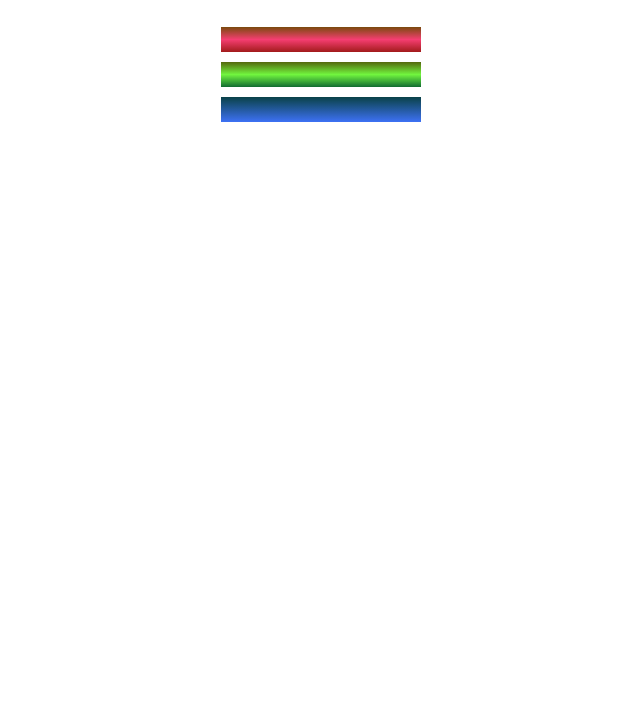
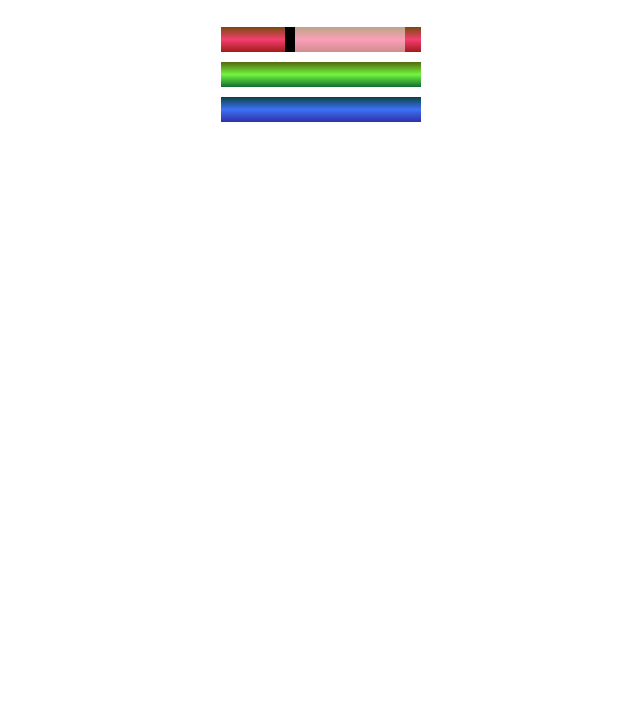
Before and after one commit to BritishPandaChick/fcc-colored-markers, a plain HTML site: page index.html in a window 1280 px wide. Shown: the part 73-800 px from the top of the page, without its empty margins (319-959 px from the left). Drawn offline with Linux system fonts and the light colour scheme.

Commit message:
Add cap class to index.html file. Start adding styles for cap and sleeve

```diff
--- a/index.html
+++ b/index.html
@@ -12,6 +12,7 @@
     <h1>CSS Color Markers</h1>
     <div class="container">
         <div class="marker red">
+            <div class="cap"></div>
             <div class="sleeve"></div>
         </div>
         <div class="marker green"></div>
--- a/styles.css
+++ b/styles.css
@@ -17,10 +17,28 @@ h1 {
 }
 
 .blue {
-    background: linear-gradient(hsl(186, 76%, 16%), hsl(223, 90%, 60%));
+    background: linear-gradient(hsl(186, 76%, 16%), hsl(223, 90%, 60%), hsl(240, 56%, 42%));
 }
 
 .container {
     background-color: rgb(255, 255, 255);
     padding: 10px 0;
 }
+
+.sleeve {
+    width: 110px;
+    height: 25px;
+    background-color: rgba(255, 255, 255, 0.5);
+    border-left-width: 10px;
+    border-left-style: solid;
+}
+
+.cap {
+    width: 60px;
+    height: 25px;
+}
+
+.cap,
+.sleeve {
+    display: inline-block;
+}
```
